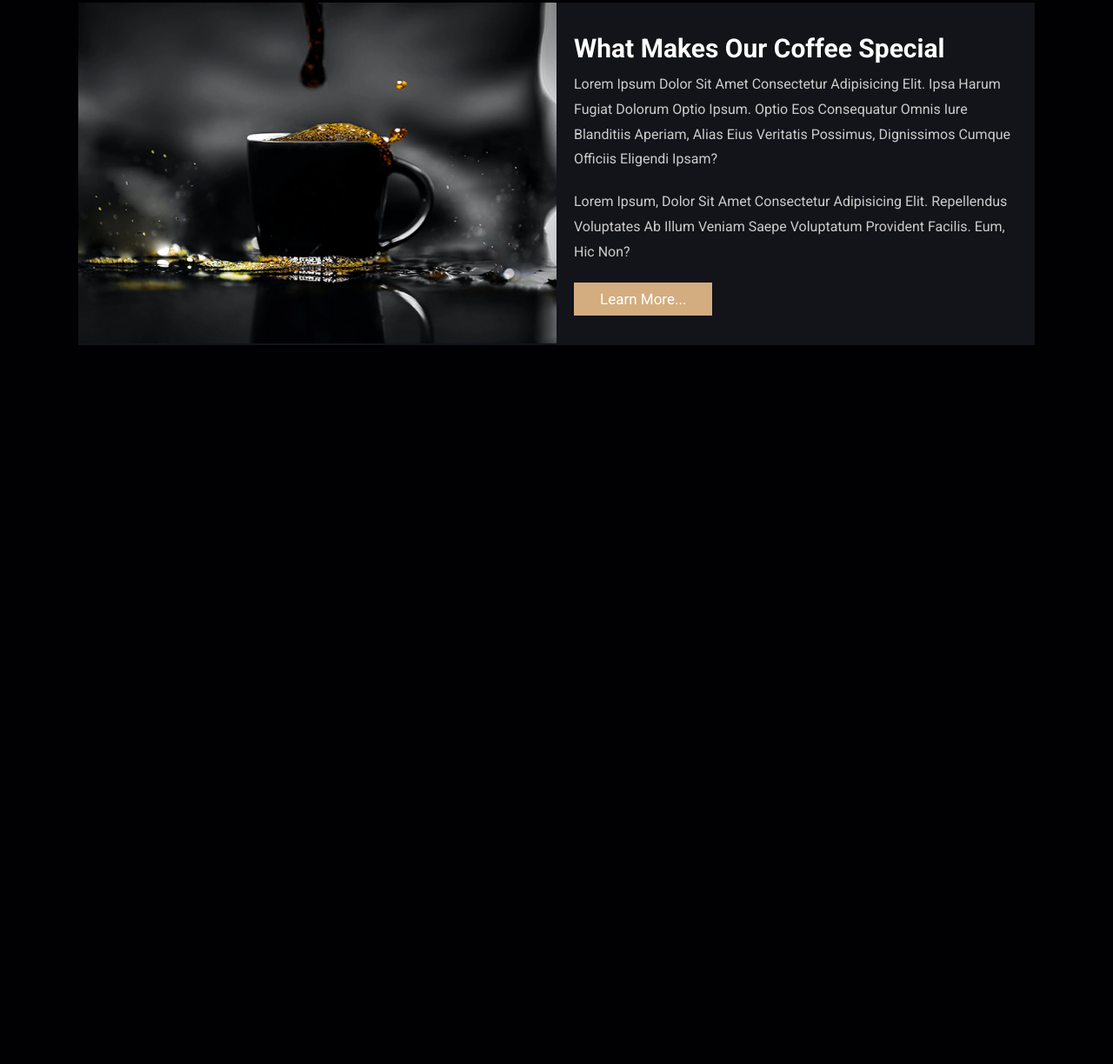
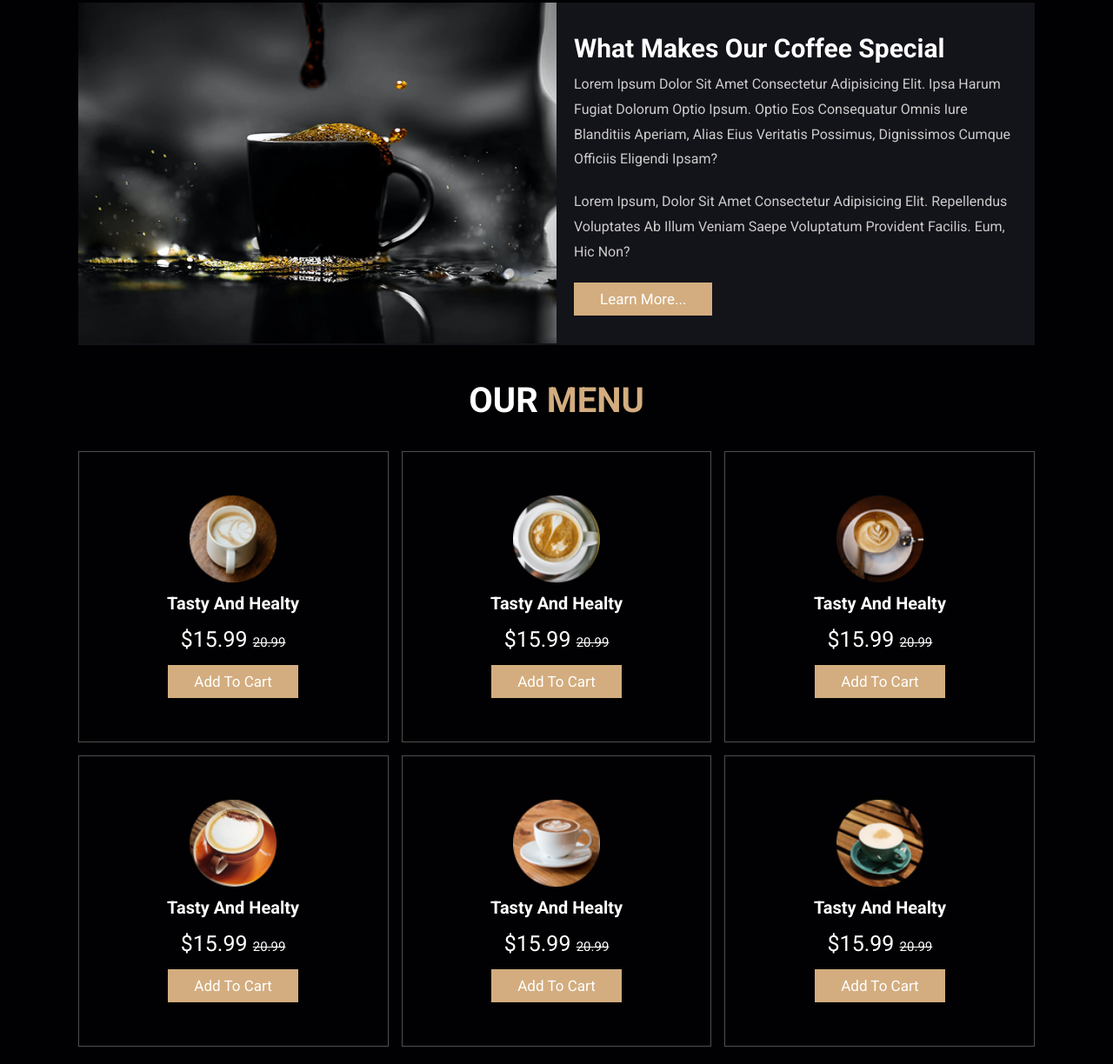
Before and after one commit to ceauris/coffeeShop, a plain HTML site: page index.html in a window 1280 px wide. Shown: the part 899-2123 px from the top of the page at 87% size. Before the commit the page ends 1316 px from the top, so only its background shows below. Drawn offline with Linux system fonts and the light colour scheme; a script that the page names is missing.

Commit message:
Finaliada la menu section

```diff
--- a/css/style.css
+++ b/css/style.css
@@ -264,18 +264,47 @@ section {
     line-height: 1.8;
 }
 
+.menu .box-container {
+    display: grid;
+    grid-template-columns: repeat(auto-fit, minmax(30rem, 1fr));
+    gap: 1.5rem;
+}
 
+.menu .box-container .box {
+    padding: 5rem;
+    text-align: center;
+    border: var(--border);
+}
 
+.menu .box-container .box img {
+    height: 10rem;
+}
 
+.menu .box-container .box h3 {
+    color: #fff;
+    font-size: 2rem;
+    padding: 1rem 0;
+}
 
+.menu .box-container .box .price {
+    color: #fff;
+    font-size: 2.5rem;
+    padding: .5rem 0;
+}
 
+.menu .box-container .box .price span {
+    color: #fff;
+    font-size: 1.5rem;
+    text-decoration: line-through;
+}
 
+.menu .box-container .box:hover {
+    background: #fff;
+}
 
-
-
-
-
-
+.menu .box-container .box:hover > * {
+    color: var(--black);
+}
 
 
 
--- a/index.html
+++ b/index.html
@@ -119,6 +119,60 @@
 
     <!-- about section ends -->
 
+    <!-- menu section starts -->
+
+    <section class="menu" id="menu">
+
+        <h1 class="heading">our <span>menu</span></h1>
+
+        <div class="box-container">
+
+            <div class="box">
+                <img src="images/menu-1.png" alt="">
+                <h3>tasty and healty</h3>
+                <div class="price">$15.99 <span>20.99</span></div>
+                <a href="#" class="btn">add to cart</a>
+            </div>
+
+            <div class="box">
+                <img src="images/menu-2.png" alt="">
+                <h3>tasty and healty</h3>
+                <div class="price">$15.99 <span>20.99</span></div>
+                <a href="#" class="btn">add to cart</a>
+            </div>
+
+            <div class="box">
+                <img src="images/menu-3.png" alt="">
+                <h3>tasty and healty</h3>
+                <div class="price">$15.99 <span>20.99</span></div>
+                <a href="#" class="btn">add to cart</a>
+            </div>
+
+            <div class="box">
+                <img src="images/menu-4.png" alt="">
+                <h3>tasty and healty</h3>
+                <div class="price">$15.99 <span>20.99</span></div>
+                <a href="#" class="btn">add to cart</a>
+            </div>
+
+            <div class="box">
+                <img src="images/menu-5.png" alt="">
+                <h3>tasty and healty</h3>
+                <div class="price">$15.99 <span>20.99</span></div>
+                <a href="#" class="btn">add to cart</a>
+            </div>
+
+            <div class="box">
+                <img src="images/menu-6.png" alt="">
+                <h3>tasty and healty</h3>
+                <div class="price">$15.99 <span>20.99</span></div>
+                <a href="#" class="btn">add to cart</a>
+            </div>
+        </div>
+
+    </section>
+
+    <!-- menu section ends -->
 
 
 
```
